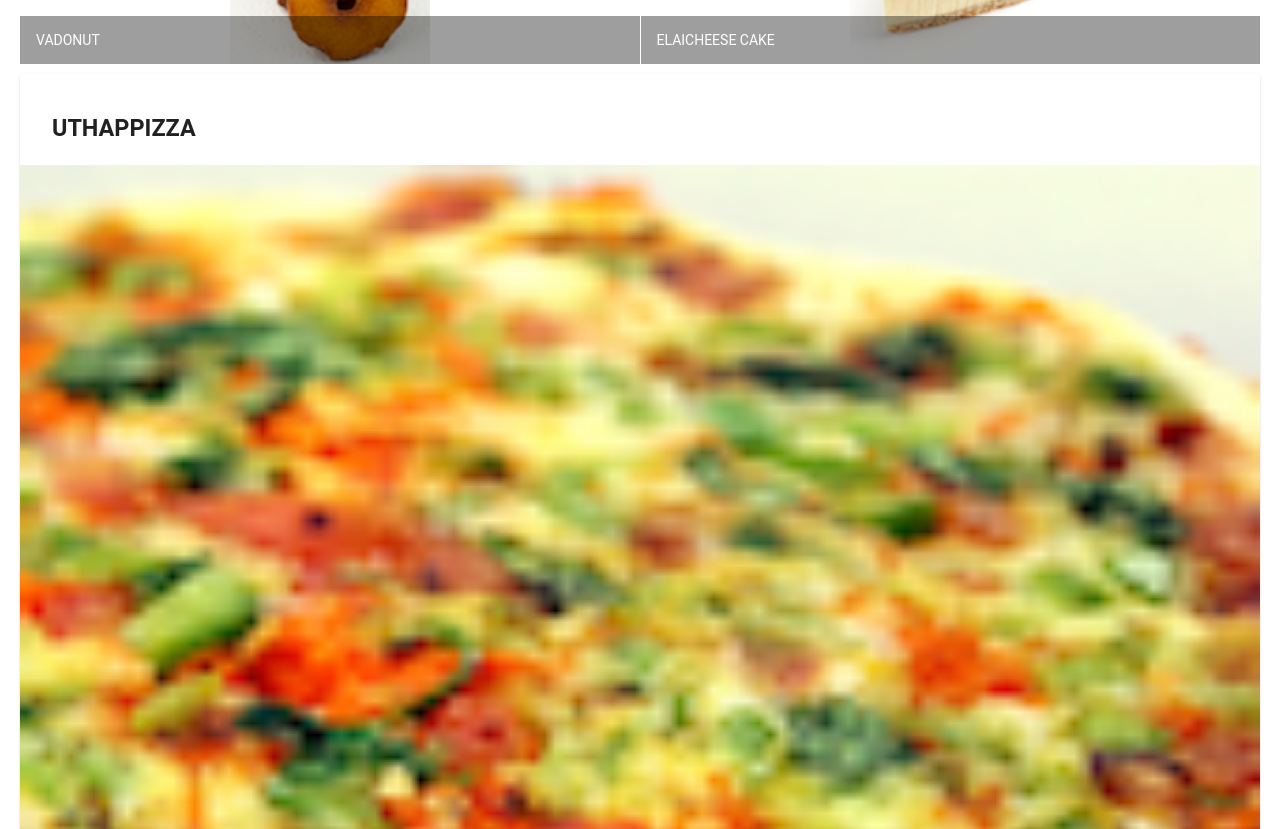
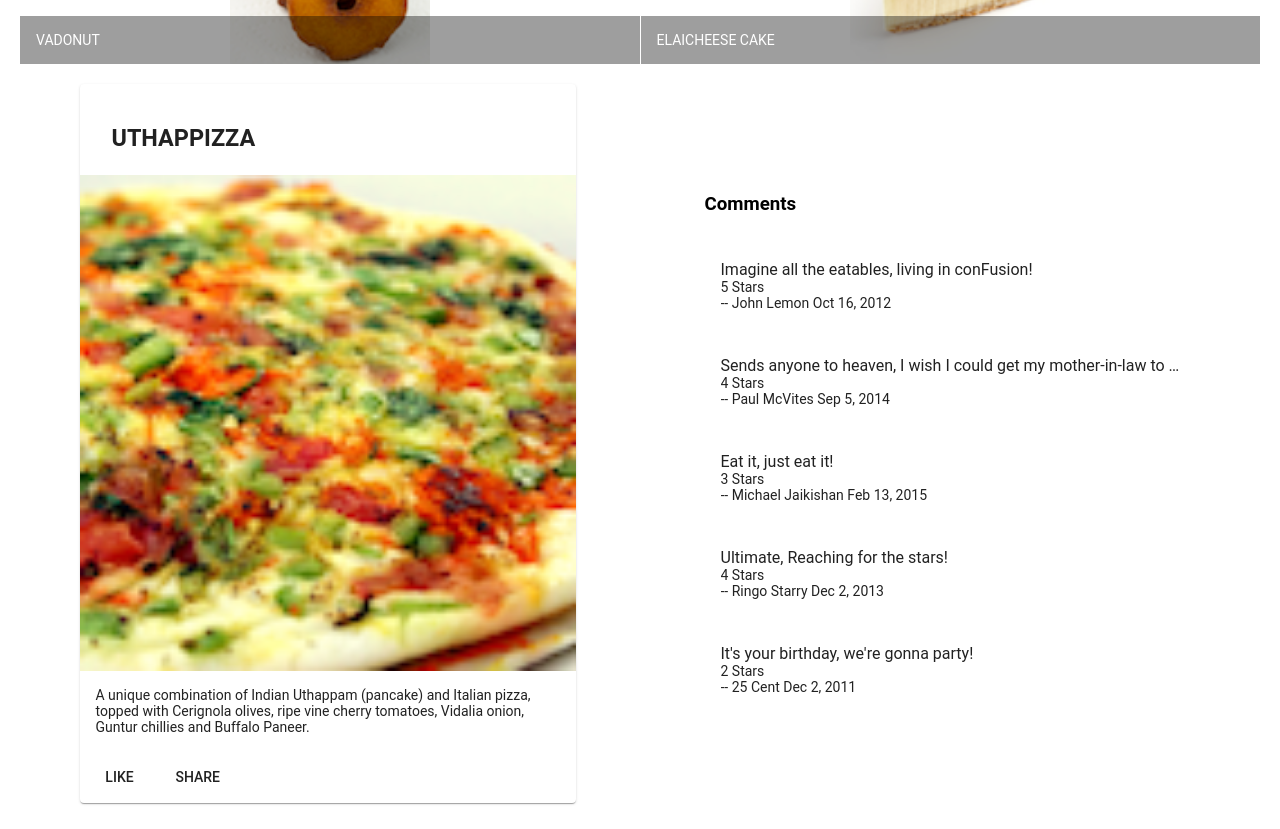
Before and after one commit to DanielK0707/coursera-angular, an Angular app in the folder Angular/conFusion/: page / in a window 1280 px wide. Shown: the part 500-1329 px from the top of the page. Built offline with nearby package versions, Linux system fonts and the light colour scheme.

Commit message:
assignment 1

```diff
--- a/Angular/conFusion/src/app/app.component.html
+++ b/Angular/conFusion/src/app/app.component.html
@@ -1,3 +1,5 @@
 <mat-toolbar color="primary"> <span>Ristorante Con Fusion</span></mat-toolbar>
 
 <app-menu></app-menu>
+
+<app-dishdetail></app-dishdetail>
--- a/Angular/conFusion/src/app/app.module.ts
+++ b/Angular/conFusion/src/app/app.module.ts
@@ -12,11 +12,13 @@
 
 import 'hammerjs';
 import { MenuComponent } from './menu/menu.component';
+import { DishdetailComponent } from './dishdetail/dishdetail.component';
 
 @NgModule({
   declarations: [
     AppComponent,
-    MenuComponent
+    MenuComponent,
+    DishdetailComponent
   ],
   imports: [
     BrowserModule,
--- /dev/null
+++ b/Angular/conFusion/src/app/dishdetail/dishdetail.component.html
@@ -0,0 +1,38 @@
+<div class="container"
+    fxLayout="row"
+    fxLayout.sm="column"
+    fxLayout.xs="column"
+    fxLayoutAlign.gt-md="space-around center"
+    fxLayoutGap="10px"
+    fxLayoutGap.xs="0">
+
+  <div fxFlex="40" *ngIf="dish">
+    <mat-card>
+      <mat-card-header>
+        <mat-card-title>
+          <h3>{{dish.name | uppercase}}</h3>
+        </mat-card-title>
+      </mat-card-header>
+      <img mat-card-image src={{dish.image}} alt={{dish.name}}>
+      <mat-card-content>
+        <p>{{dish.description}}</p>
+      </mat-card-content>
+      <mat-card-actions>
+        <button mat-button>LIKE</button>
+        <button mat-button>SHARE</button>
+      </mat-card-actions>
+    </mat-card>
+  </div>
+
+  <div fxFlex="40" *ngIf="dish">
+		<h3>Comments</h3>
+		<mat-list  *ngFor="let comment of dish.comments">
+			<mat-list-item>
+				<p matLine>{{comment.comment}}</p>
+				<p matLine>{{comment.rating}} Stars</p>
+				<p matLine>-- {{comment.author}} {{ comment.date | date }}</p>
+			</mat-list-item>
+		</mat-list>
+  	</div>
+
+</div>
--- /dev/null
+++ b/Angular/conFusion/src/app/dishdetail/dishdetail.component.ts
@@ -0,0 +1,65 @@
+import { Component, OnInit } from '@angular/core';
+import { Dish } from '../shared/dish';
+
+
+const DISH = [
+{
+  id: '0',
+  name: 'Uthappizza',
+  image: '/assets/images/uthappizza.png',
+  category: 'mains',
+  featured: true,
+  label: 'Hot',
+  price: '4.99',
+  // tslint:disable-next-line:max-line-length
+  description: 'A unique combination of Indian Uthappam (pancake) and Italian pizza, topped with Cerignola olives, ripe vine cherry tomatoes, Vidalia onion, Guntur chillies and Buffalo Paneer.',
+  comments: [
+       {
+           rating: 5,
+           comment: 'Imagine all the eatables, living in conFusion!',
+           author: 'John Lemon',
+           date: '2012-10-16T17:57:28.556094Z'
+       },
+       {
+           rating: 4,
+           comment: 'Sends anyone to heaven, I wish I could get my mother-in-law to eat it!',
+           author: 'Paul McVites',
+           date: '2014-09-05T17:57:28.556094Z'
+       },
+       {
+           rating: 3,
+           comment: 'Eat it, just eat it!',
+           author: 'Michael Jaikishan',
+           date: '2015-02-13T17:57:28.556094Z'
+       },
+       {
+           rating: 4,
+           comment: 'Ultimate, Reaching for the stars!',
+           author: 'Ringo Starry',
+           date: '2013-12-02T17:57:28.556094Z'
+       },
+       {
+           rating: 2,
+           comment: 'It\'s your birthday, we\'re gonna party!',
+           author: '25 Cent',
+           date: '2011-12-02T17:57:28.556094Z'
+       }
+   ]
+}
+];
+
+@Component({
+  selector: 'app-dishdetail',
+  templateUrl: './dishdetail.component.html',
+  styleUrls: ['./dishdetail.component.scss']
+})
+export class DishdetailComponent implements OnInit {
+
+  dish: Dish = DISH[0];
+
+  constructor() { }
+
+  ngOnInit() {
+  }
+
+}
--- a/Angular/conFusion/src/app/menu/menu.component.html
+++ b/Angular/conFusion/src/app/menu/menu.component.html
@@ -20,22 +20,4 @@
     </mat-grid-list>
   </div>
 
-  <div fxFlex *ngIf="selectedDish">
-    <mat-card>
-      <mat-card-header>
-        <mat-card-title>
-          <h3>{{selectedDish.name | uppercase}}</h3>
-        </mat-card-title>
-      </mat-card-header>
-      <img mat-card-image src={{selectedDish.image}} alt={{selectedDish.name}}>
-      <mat-card-content>
-        <p>{{selectedDish.description}}</p>
-      </mat-card-content>
-      <mat-card-actions>
-        <button mat-button>LIKE</button>
-        <button mat-button>SHARE</button>
-      </mat-card-actions>
-    </mat-card>
-  </div>
-
 </div>
```
Also changed, not shown: Angular/conFusion/src/app/dishdetail/dishdetail.component.scss (added), 1 other file (tests, documents, lock files or other folders).
